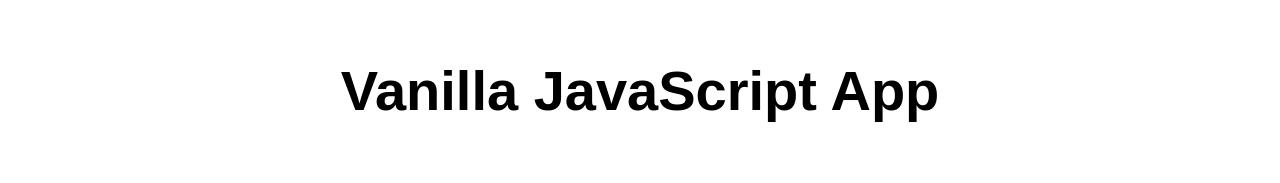
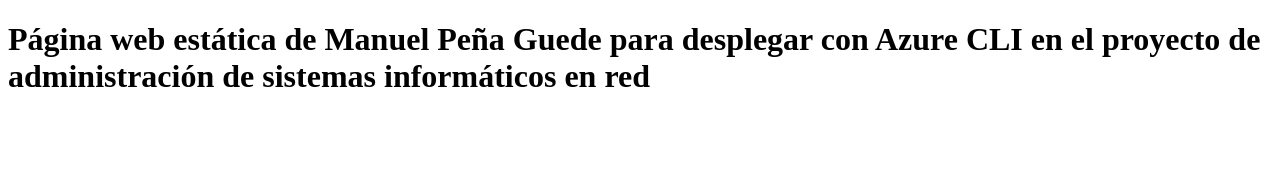
Before and after one commit to indiana88/w, a website: page src/index.html in a window 1280 px wide. Drawn offline with Linux system fonts and the light colour scheme.

Commit message:
Update index.html

```diff
--- a/src/index.html
+++ b/src/index.html
@@ -1,17 +1,12 @@
 <!DOCTYPE html>
-<html lang="en">
+<html lang="es">
+<head>
+<meta http-equiv="Content-Type" content="text/html; charset=UTF-8" />
+</head>
+<body>
+<h1> Página web estática de Manuel Peña Guede para desplegar con Azure CLI en el proyecto de administración de sistemas informáticos en red</h1>
 
-<head>
-  <meta charset="UTF-8">
-  <meta name="viewport" content="width=device-width, initial-scale=1.0">
-  <link rel="stylesheet" href="styles.css">
-  <title>Vanilla JavaScript App</title>
-</head>
 
-<body>
-  <main>
-    <h1>Vanilla JavaScript App</h1>
-  </main>
+
 </body>
-
 </html>
```
